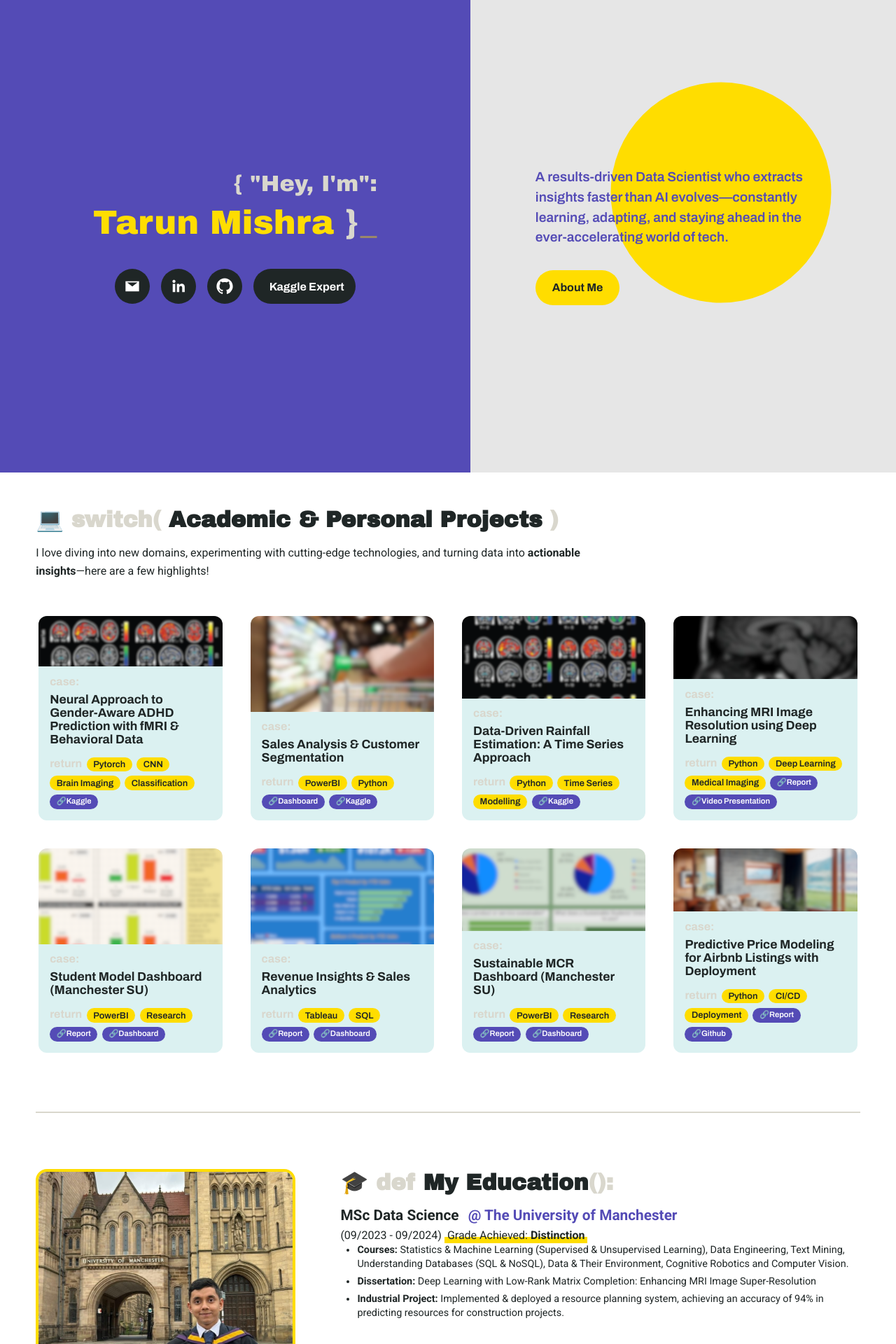
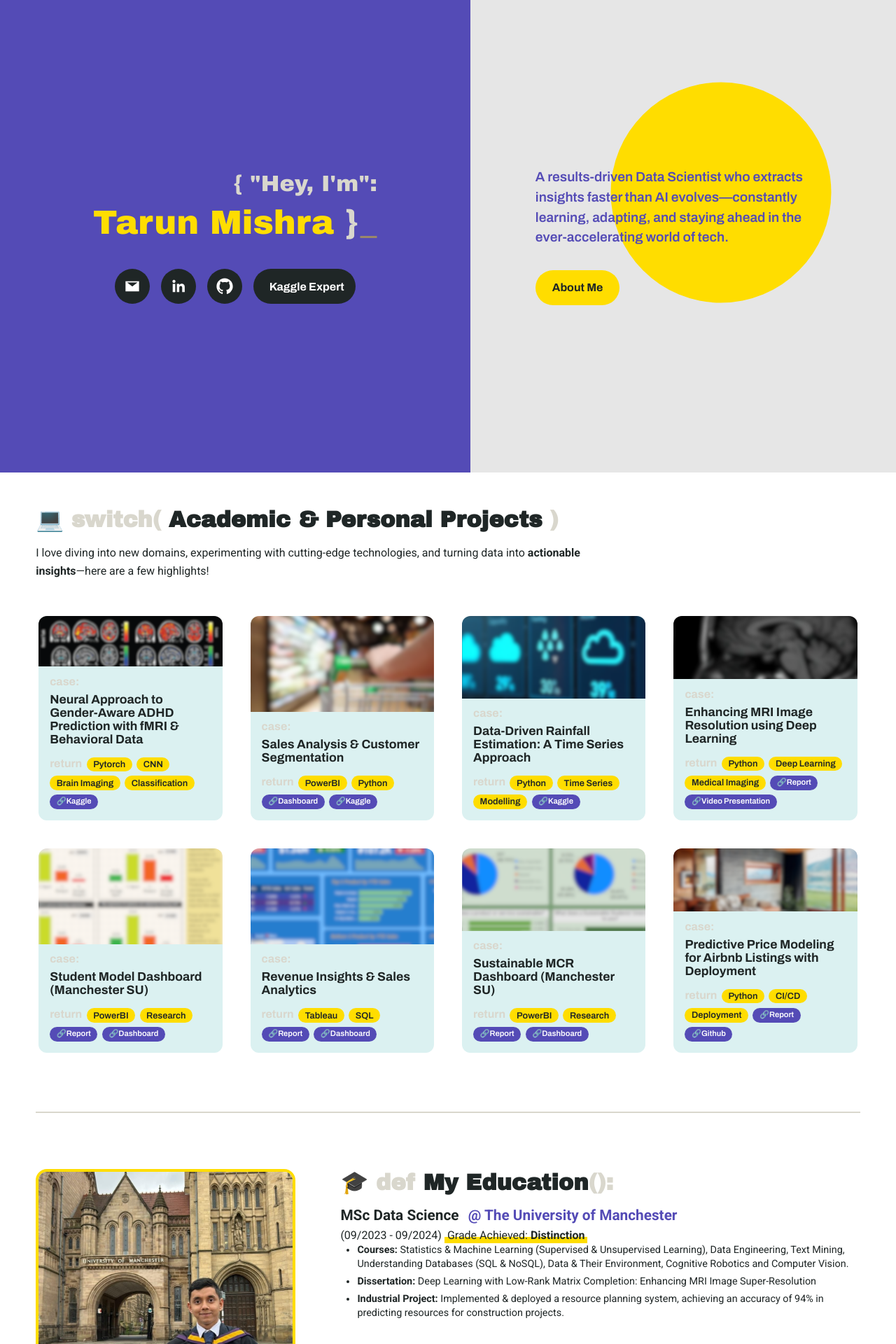
Before and after one commit to tarundirector/tarunmishra.github.io, a Jekyll site: the page index.html, which Jekyll copies as it is, in a window 1280 px wide. Shown: the top 1920 px of the page at 70% size. Built offline with Jekyll 4.4.1, drawn with Linux system fonts in a browser that asks for light colours.

Commit message:
Update index.html

```diff
--- a/index.html
+++ b/index.html
@@ -1067,7 +1067,7 @@
           </div>
         </a>
         <a href="https://www.kaggle.com/code/tarundirector/rev-rain-pred-eda-time-series-ai-news" class="project-tile">
-          <div class="tile-image" style="background-image: url('assets/img/projects_cover2.png');"></div>
+          <div class="tile-image" style="background-image: url('assets/img/projects_cover3.png');"></div>
           <div class="tile-content">
             <h6>case:</h6>
             <h4>Data-Driven Rainfall Estimation: A Time Series Approach</h4>
```
